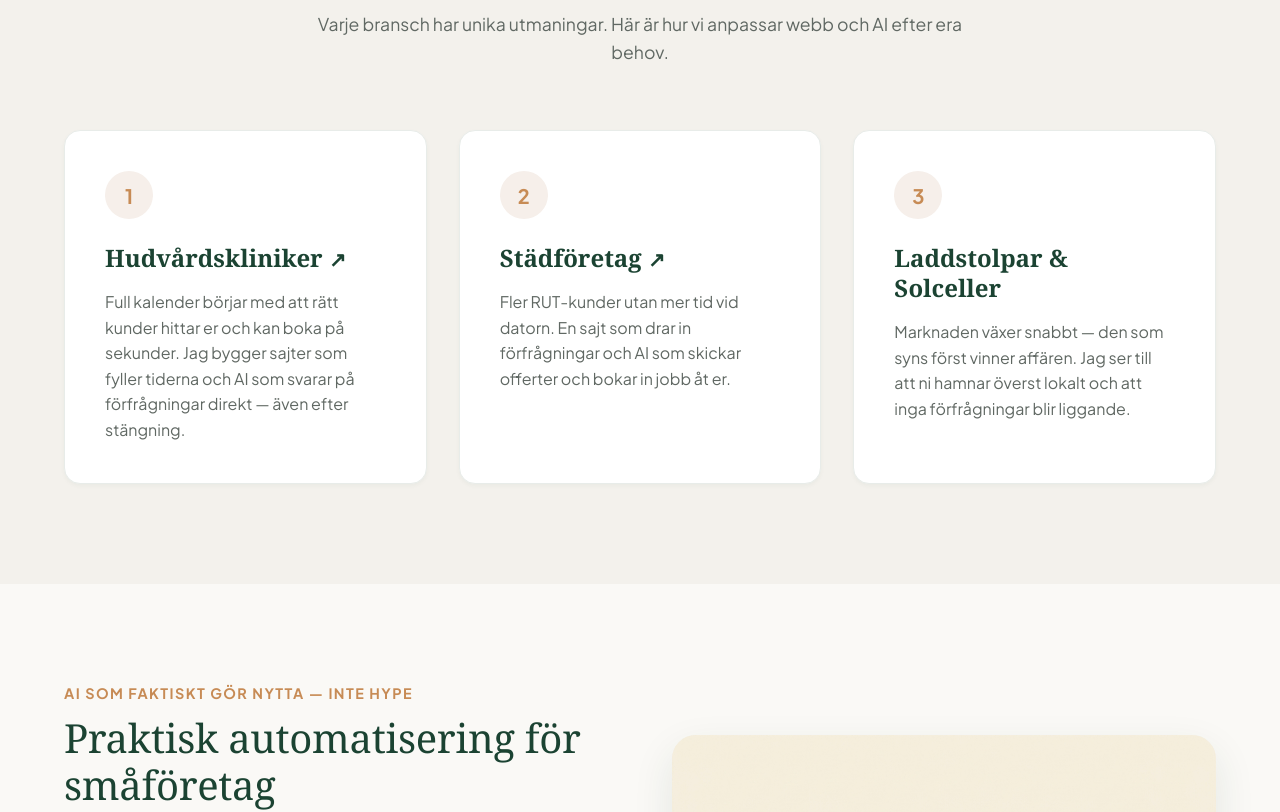
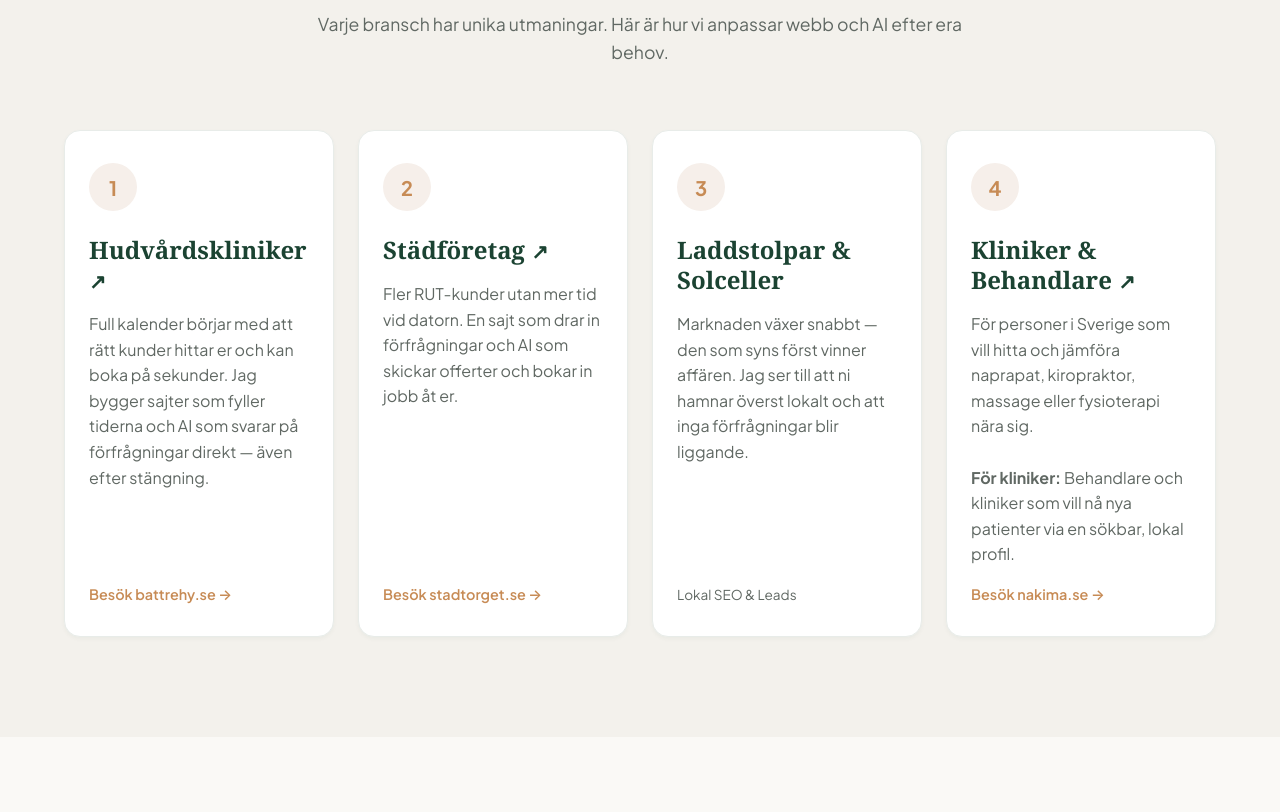
Before and after one commit to goranbillingskog-maker/billingskog, a Next.js app: page / in a window 1280 px wide. Shown: the part 820-1632 px from the top of the page. Built offline with nearby package versions, Linux system fonts and the light colour scheme.

Commit message:
Add Nakima.se 4th card to target groups

```diff
--- a/src/app/globals.css
+++ b/src/app/globals.css
@@ -252,6 +252,12 @@ a {
   gap: 32px;
 }
 
+.grid-4 {
+  display: grid;
+  grid-template-columns: repeat(4, 1fr);
+  gap: 24px;
+}
+
 .card {
   background-color: var(--card-bg);
   border: 1px solid var(--card-border);
@@ -259,6 +265,12 @@ a {
   border-radius: var(--radius-md);
   box-shadow: var(--shadow-sm);
   transition: all 0.3s cubic-bezier(0.16, 1, 0.3, 1);
+  display: flex;
+  flex-direction: column;
+}
+
+.grid-4 .card {
+  padding: 32px 24px;
 }
 
 .card:hover {
@@ -574,6 +586,10 @@ a {
   .grid-3 {
     grid-template-columns: repeat(2, 1fr);
   }
+  .grid-4 {
+    grid-template-columns: repeat(2, 1fr);
+    gap: 24px;
+  }
   .grid-2 {
     grid-template-columns: 1fr;
     gap: 48px;
@@ -594,7 +610,7 @@ a {
   .section-title {
     font-size: 2rem;
   }
-  .grid-3, .process-steps, .proofs-grid, .footer-grid {
+  .grid-3, .grid-4, .process-steps, .proofs-grid, .footer-grid {
     grid-template-columns: 1fr;
     gap: 32px;
   }
--- a/src/app/page.js
+++ b/src/app/page.js
@@ -54,17 +54,22 @@ export default function Home() {
             <p>Varje bransch har unika utmaningar. Här är hur vi anpassar webb och AI efter era behov.</p>
           </div>
 
-          <div className="grid-3">
+          <div className="grid-4">
             <div className="card">
               <div className="card-icon">1</div>
               <h3 className="card-title">
-                <a href="https://battrehy.se" target="_blank" rel="noopener noreferrer" style={{ color: 'var(--primary)', hoverColor: 'var(--accent)' }}>
+                <a href="https://battrehy.se" target="_blank" rel="noopener noreferrer" style={{ color: 'var(--primary)' }}>
                   Hudvårdskliniker <span style={{ fontSize: '0.85em' }}>↗</span>
                 </a>
               </h3>
               <p className="card-text">
                 Full kalender börjar med att rätt kunder hittar er och kan boka på sekunder. Jag bygger sajter som fyller tiderna och AI som svarar på förfrågningar direkt — även efter stängning.
               </p>
+              <div style={{ marginTop: 'auto', paddingTop: '16px' }}>
+                <a href="https://battrehy.se" target="_blank" rel="noopener noreferrer" style={{ fontSize: '0.9rem', color: 'var(--accent)', fontWeight: 600, display: 'inline-flex', alignItems: 'center', gap: '4px' }}>
+                  Besök battrehy.se &rarr;
+                </a>
+              </div>
             </div>
 
             <div className="card">
@@ -77,6 +82,11 @@ export default function Home() {
               <p className="card-text">
                 Fler RUT-kunder utan mer tid vid datorn. En sajt som drar in förfrågningar och AI som skickar offerter och bokar in jobb åt er.
               </p>
+              <div style={{ marginTop: 'auto', paddingTop: '16px' }}>
+                <a href="https://stadtorget.se" target="_blank" rel="noopener noreferrer" style={{ fontSize: '0.9rem', color: 'var(--accent)', fontWeight: 600, display: 'inline-flex', alignItems: 'center', gap: '4px' }}>
+                  Besök stadtorget.se &rarr;
+                </a>
+              </div>
             </div>
 
             <div className="card">
@@ -85,6 +95,29 @@ export default function Home() {
               <p className="card-text">
                 Marknaden växer snabbt — den som syns först vinner affären. Jag ser till att ni hamnar överst lokalt och att inga förfrågningar blir liggande.
               </p>
+              <div style={{ marginTop: 'auto', paddingTop: '16px' }}>
+                <span style={{ fontSize: '0.85rem', color: 'var(--text-muted)' }}>
+                  Lokal SEO & Leads
+                </span>
+              </div>
+            </div>
+
+            <div className="card">
+              <div className="card-icon">4</div>
+              <h3 className="card-title">
+                <a href="https://nakima.se/" target="_blank" rel="noopener noreferrer" style={{ color: 'var(--primary)' }}>
+                  Kliniker & Behandlare <span style={{ fontSize: '0.85em' }}>↗</span>
+                </a>
+              </h3>
+              <p className="card-text">
+                För personer i Sverige som vill hitta och jämföra naprapat, kiropraktor, massage eller fysioterapi nära sig.<br /><br />
+                <strong>För kliniker:</strong> Behandlare och kliniker som vill nå nya patienter via en sökbar, lokal profil.
+              </p>
+              <div style={{ marginTop: 'auto', paddingTop: '16px' }}>
+                <a href="https://nakima.se/" target="_blank" rel="noopener noreferrer" style={{ fontSize: '0.9rem', color: 'var(--accent)', fontWeight: 600, display: 'inline-flex', alignItems: 'center', gap: '4px' }}>
+                  Besök nakima.se &rarr;
+                </a>
+              </div>
             </div>
           </div>
         </div>
```
